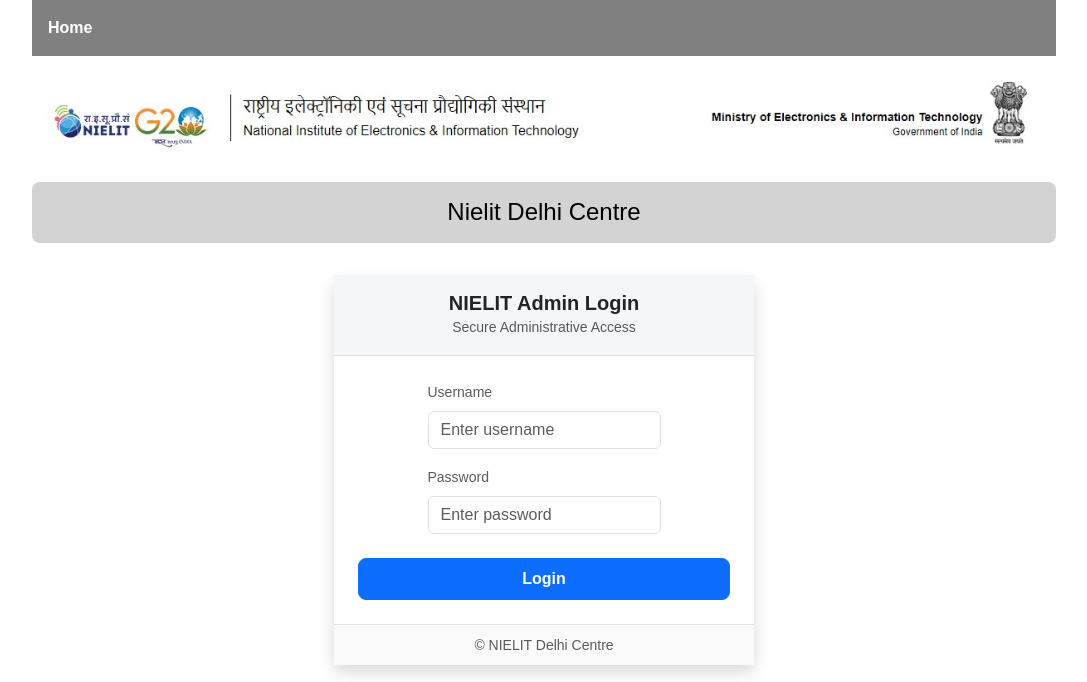
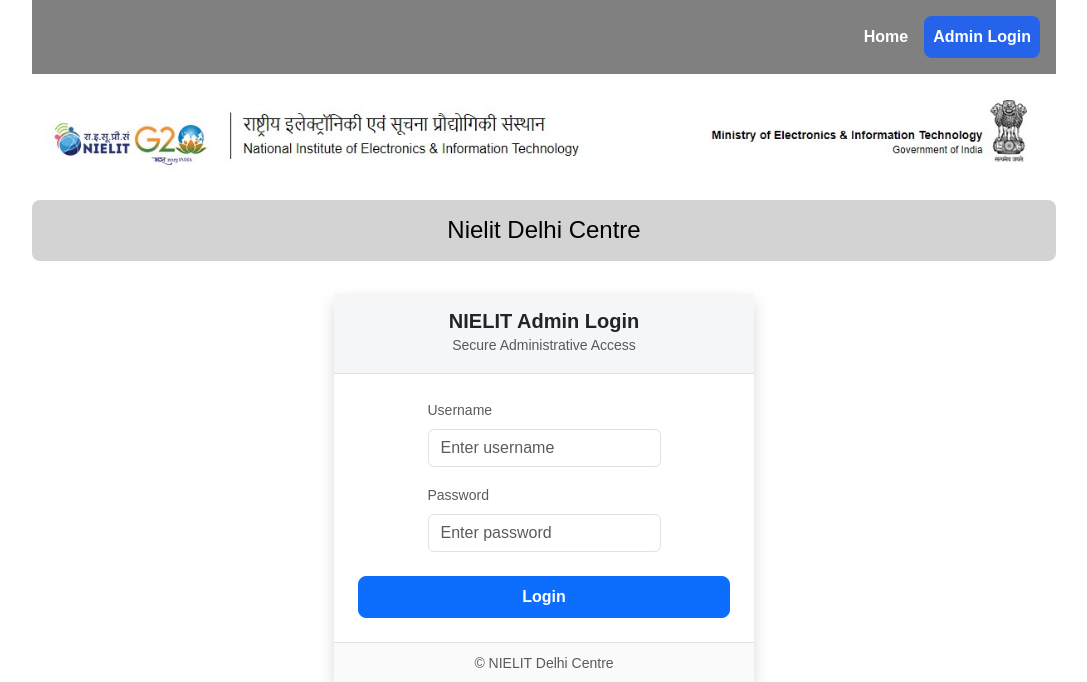
Before and after one commit to manavk4214/form, a Django app: page /admin-login/ in a window 1280 px wide. Shown: the top 682 px of the page, without its empty margins (96-1183 px from the left). Run offline with Django 5.2, Linux system fonts and the light colour scheme.

Commit message:
admin login button design

```diff
--- a/job_fair/static/style.css
+++ b/job_fair/static/style.css
@@ -25,7 +25,8 @@ body{
   gap: 1rem;
   background-color: grey;
   padding: 1rem;
-;
+  align-items: center;
+  justify-content: flex-end;
 }
 
 .main>nav>ul>li>a{
--- a/job_fair/templates/base.html
+++ b/job_fair/templates/base.html
@@ -15,6 +15,7 @@
         <nav>
             <ul>
                 <li><a href="{% url "home" %}">Home</a></li>
+                <li><a href="{% url "admin_login" %}" class="btn primary" style="padding: 0.5rem;">Admin Login</a></li>
             </ul>
             <img src="{% static "images/logo.jpg" %}" alt="Nielit logo">
         </nav>
```
